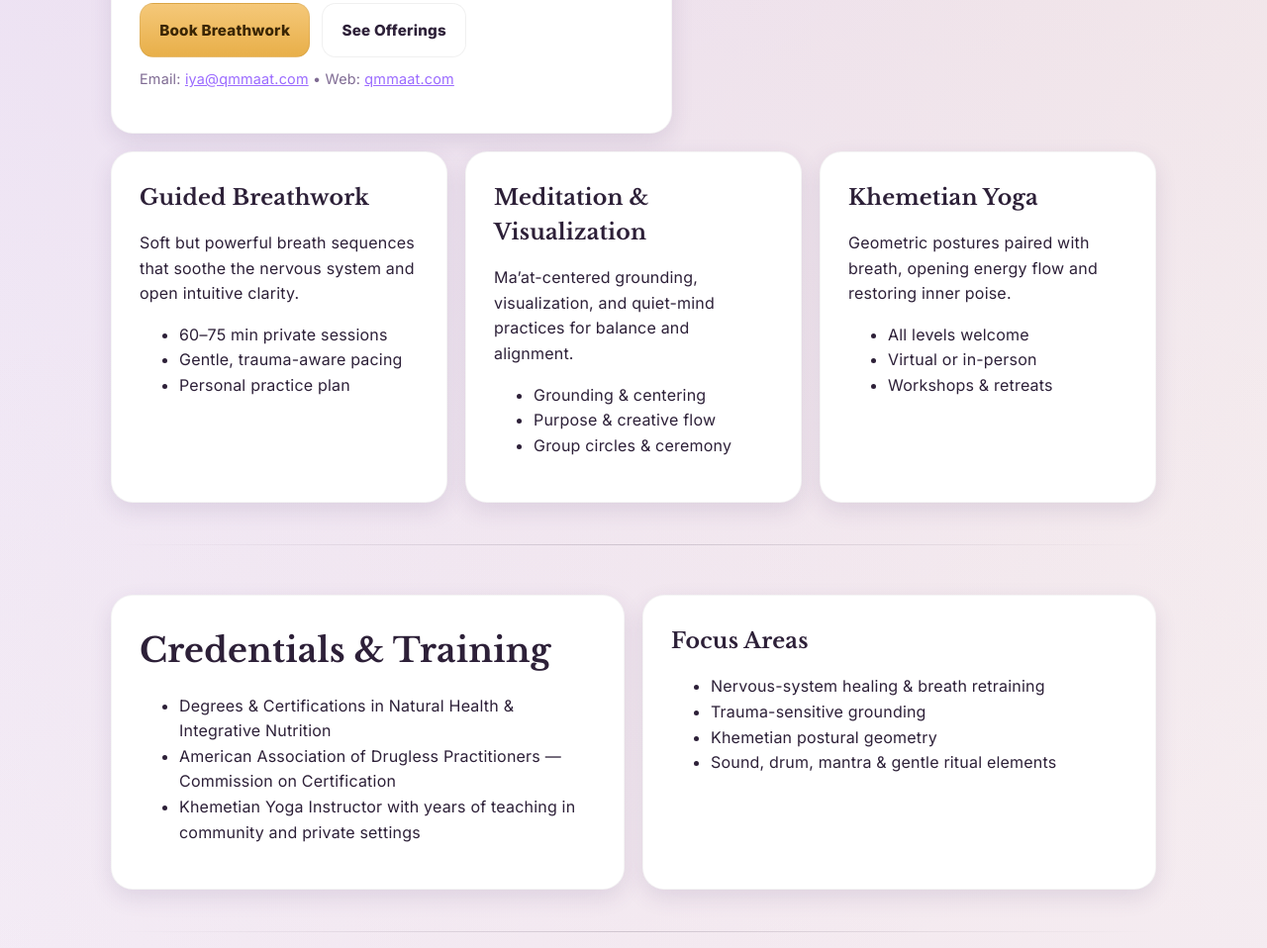
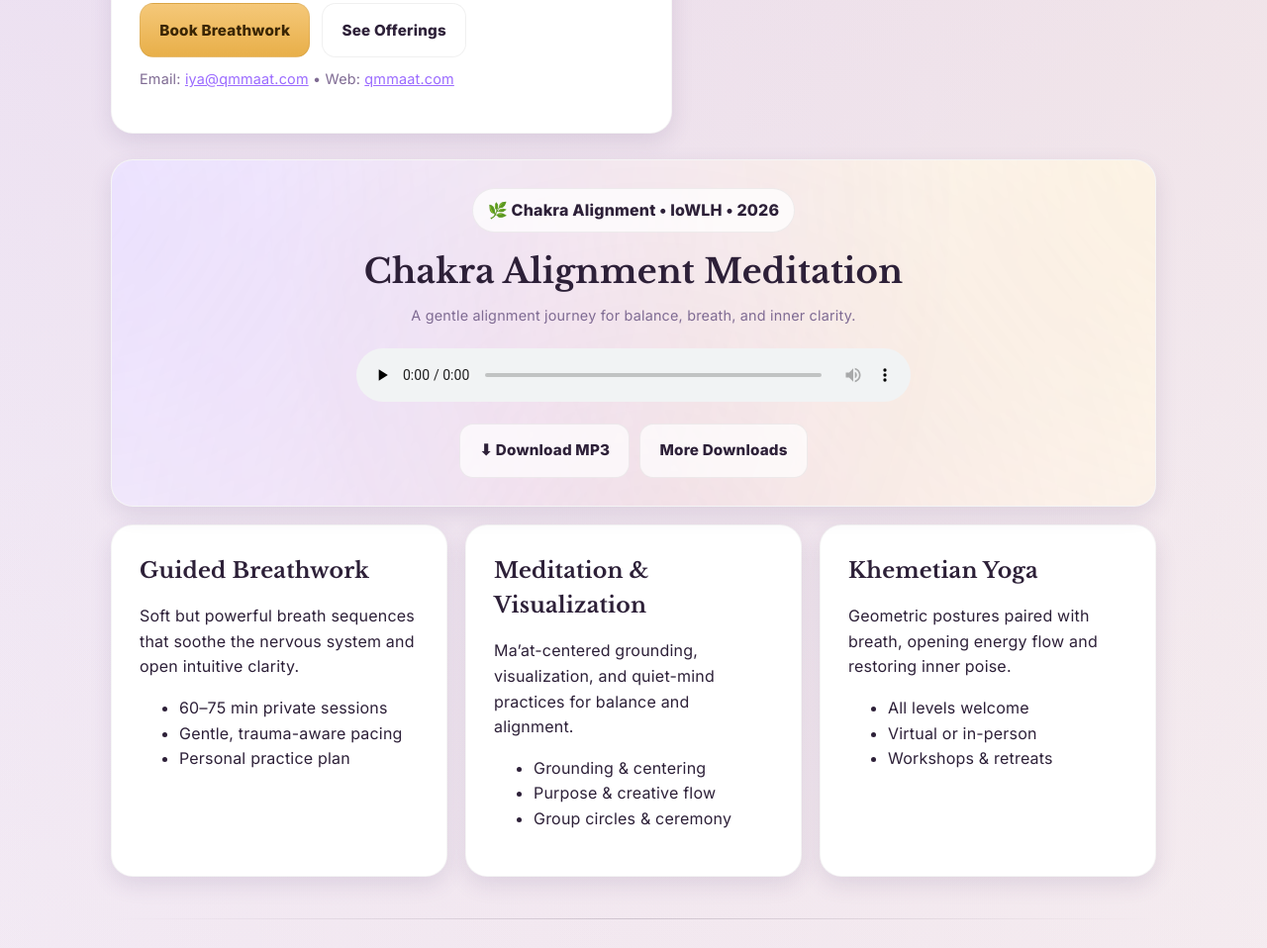
Before and after one commit to babakoleoso/qmmaat, a plain HTML site: page index.html in a window 1280 px wide. Shown: the part 754-1712 px from the top of the page at 99% size. Drawn offline with nearby package versions, Linux system fonts and the light colour scheme.

Commit message:
Update index.html

```diff
--- a/index.html
+++ b/index.html
@@ -177,6 +177,54 @@
   @media(max-width:900px){
     .hero{grid-template-columns:1fr}
   }
+
+  /* =========================================================
+     FEATURED MEDITATION (SUBTLE, TOP-OF-PAGE)
+  ========================================================= */
+  .featured-med{
+    position:relative;
+    overflow:hidden;
+    text-align:center;
+  }
+  .featured-med::before{
+    content:"";
+    position:absolute;
+    inset:-40%;
+    background:
+      radial-gradient(circle at 20% 30%, rgba(155,107,255,.22), transparent 55%),
+      radial-gradient(circle at 80% 20%, rgba(245,200,121,.24), transparent 60%),
+      radial-gradient(circle at 50% 90%, rgba(201,110,147,.18), transparent 62%);
+    filter: blur(2px);
+    opacity:.9;
+    pointer-events:none;
+    animation: medGlow 8s ease-in-out infinite;
+  }
+  .featured-med > *{position:relative; z-index:1;}
+  @keyframes medGlow{
+    0%,100%{transform:translate3d(0,0,0) scale(1);}
+    50%{transform:translate3d(1.2%, -1.2%, 0) scale(1.03);}
+  }
+  .featured-med audio{
+    width:100%;
+    max-width:560px;
+    margin:10px auto 0;
+  }
+  .featured-med .pill{
+    display:inline-flex;
+    align-items:center;
+    justify-content:center;
+    gap:10px;
+    padding:.55rem .95rem;
+    border-radius:999px;
+    background:rgba(255,255,255,.75);
+    border:1px solid rgba(0,0,0,.06);
+    font-weight:800;
+    letter-spacing:.2px;
+  }
+  :root:not(.light) .featured-med .pill{
+    background:rgba(255,255,255,.08);
+    border-color:rgba(255,255,255,.18);
+  }
   </style>
 </head>
 
@@ -229,6 +277,27 @@
     <div class="card">
       <img class="portrait" src="portrait.jpg" alt="Queen Mother Maat Portrait">
       <p class="tiny" style="text-align:center;margin-top:8px;">“When the breath remembers, the body follows.”</p>
+    </div>
+  </section>
+
+  <!-- FEATURED MEDITATION (ADDED TOWARDS TOP) --------------- -->
+  <section style="margin-top:26px;">
+    <div class="card featured-med">
+      <div class="pill">🌿 Chakra Alignment • IoWLH • 2026</div>
+      <h2 style="margin-top:12px;margin-bottom:6px;">Chakra Alignment Meditation</h2>
+      <p class="tiny" style="margin:0 0 12px;">
+        A gentle alignment journey for balance, breath, and inner clarity.
+      </p>
+
+      <audio controls preload="none">
+        <source src="2026-IoWLH-Chakra.mp3" type="audio/mpeg">
+        Your browser does not support the audio element.
+      </audio>
+
+      <div style="margin-top:14px;display:flex;gap:10px;justify-content:center;flex-wrap:wrap;">
+        <a class="btn btn-ghost" href="2026-IoWLH-Chakra.mp3" download>⬇ Download MP3</a>
+        <a class="btn btn-ghost" href="#downloads">More Downloads</a>
+      </div>
     </div>
   </section>
 
```
